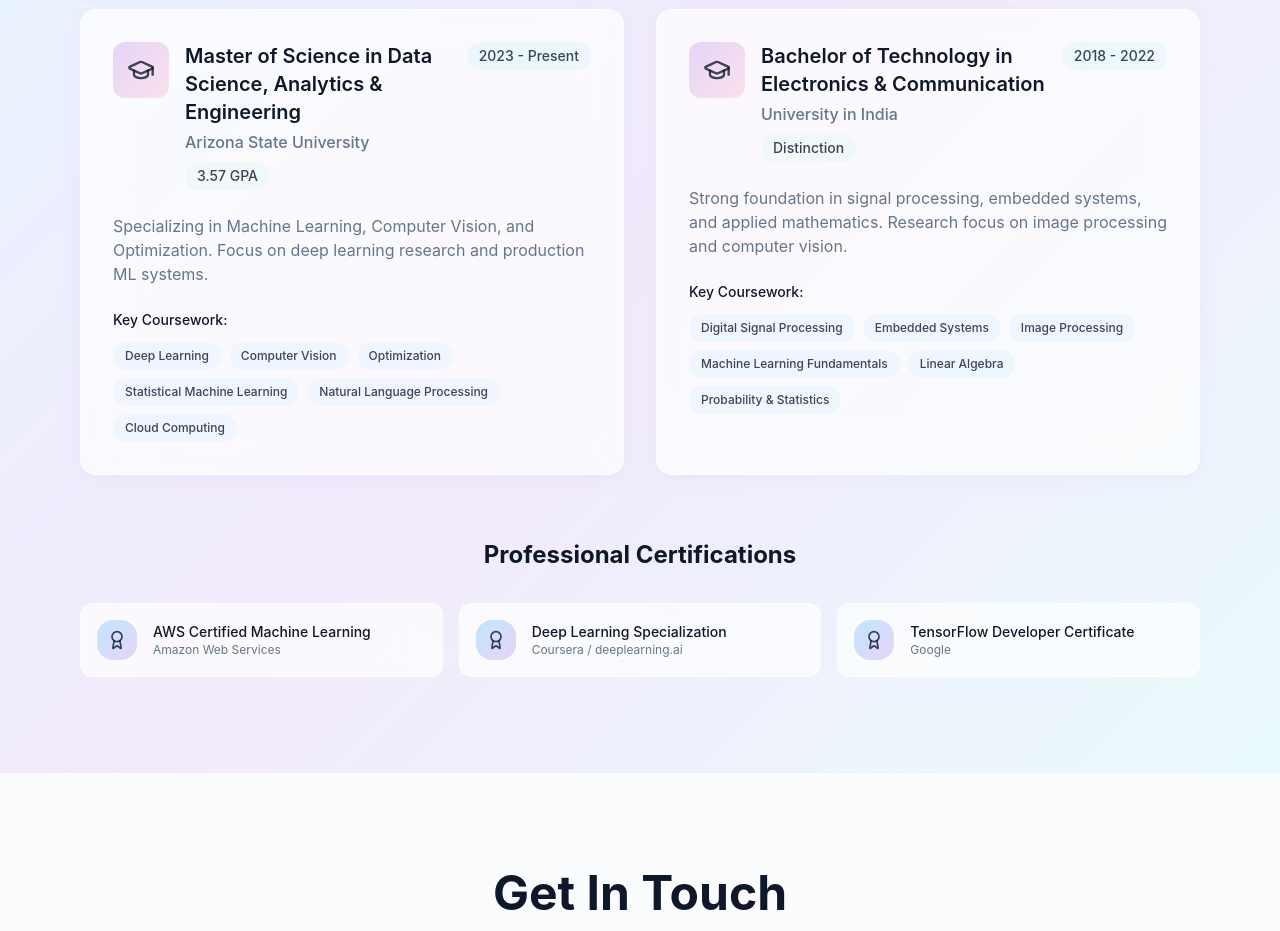
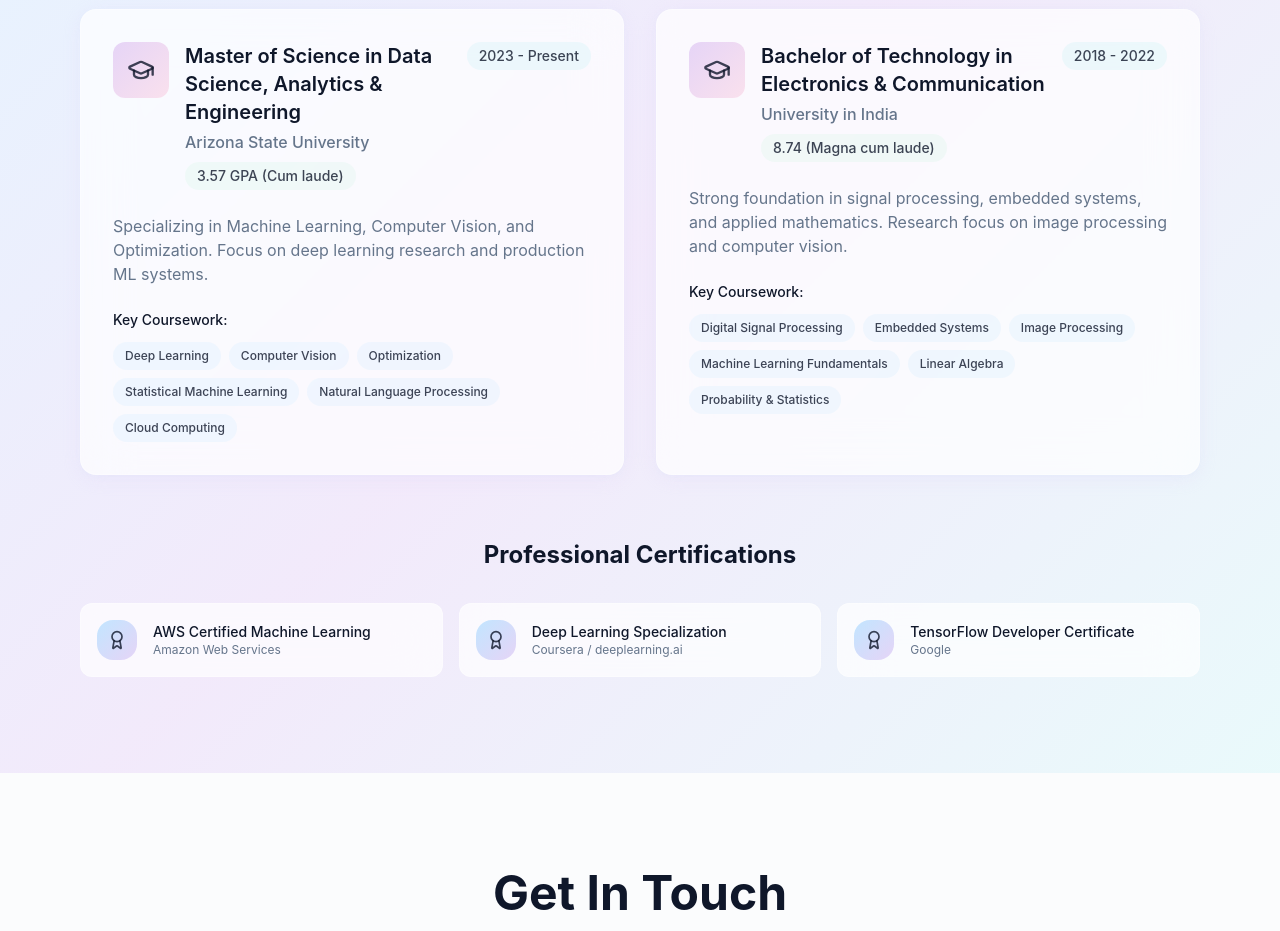
Before and after one commit to lasyapriyavavilala/lovableportfoliodeployed, a React (Vite) app: page / in a window 1280 px wide. Shown: the part 4280-5211 px from the top of the page. Built offline with nearby package versions, Linux system fonts and the light colour scheme.

Commit message:
Manual edit: src/components/Education.tsx
Edited UI in Lovable

```diff
--- a/src/components/Education.tsx
+++ b/src/components/Education.tsx
@@ -8,7 +8,7 @@ const Education = () => {
       school: "Arizona State University",
       year: "2023 - Present",
       description: "Specializing in Machine Learning, Computer Vision, and Optimization. Focus on deep learning research and production ML systems.",
-      gpa: "3.57 GPA",
+      gpa: "3.57 GPA (Cum laude)",
       courses: [
         "Deep Learning",
         "Computer Vision",
@@ -23,7 +23,7 @@ const Education = () => {
       school: "University in India",
       year: "2018 - 2022",
       description: "Strong foundation in signal processing, embedded systems, and applied mathematics. Research focus on image processing and computer vision.",
-      gpa: "Distinction",
+      gpa: "8.74 (Magna cum laude)",
       courses: [
         "Digital Signal Processing",
         "Embedded Systems",
```
